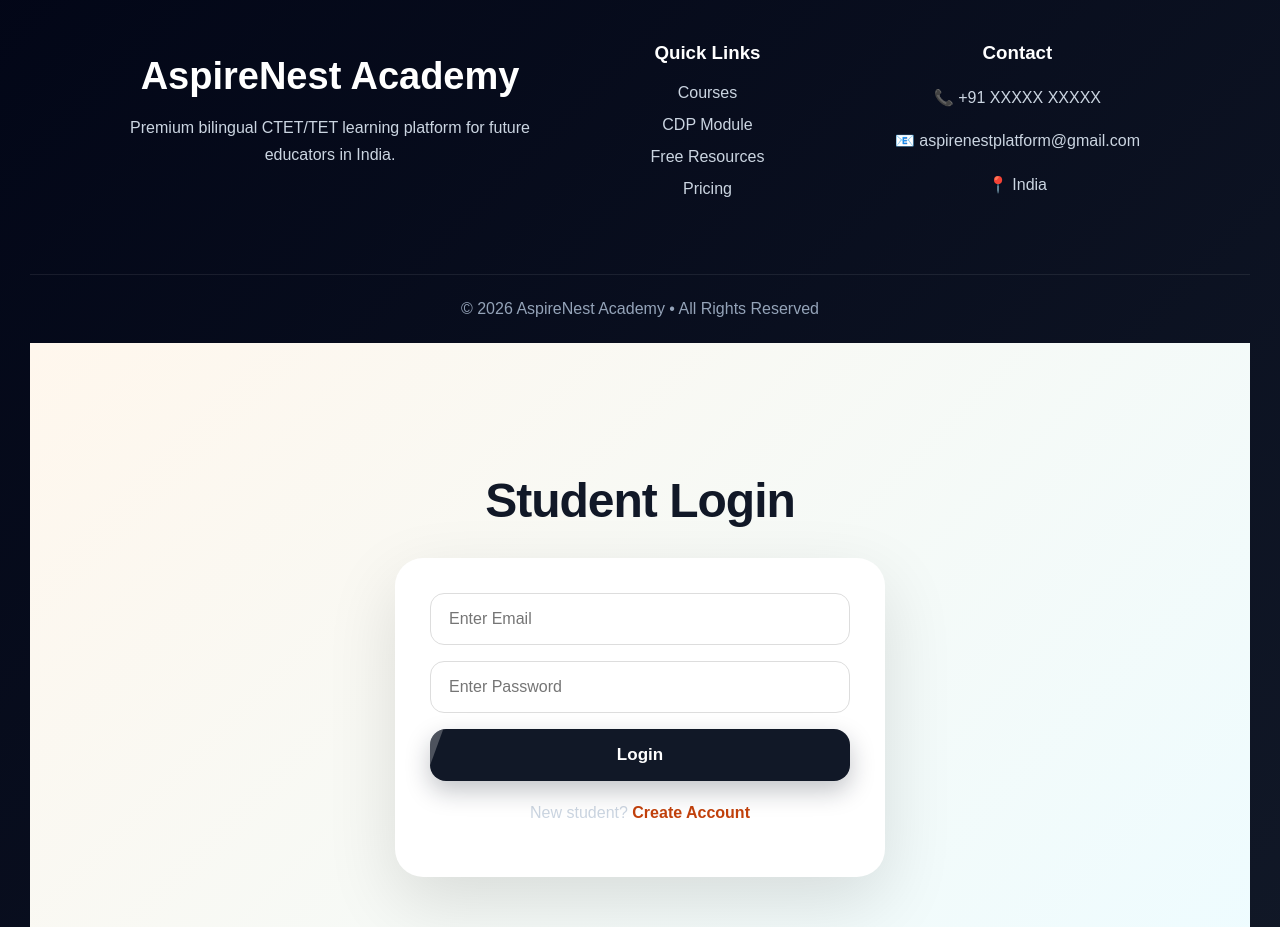
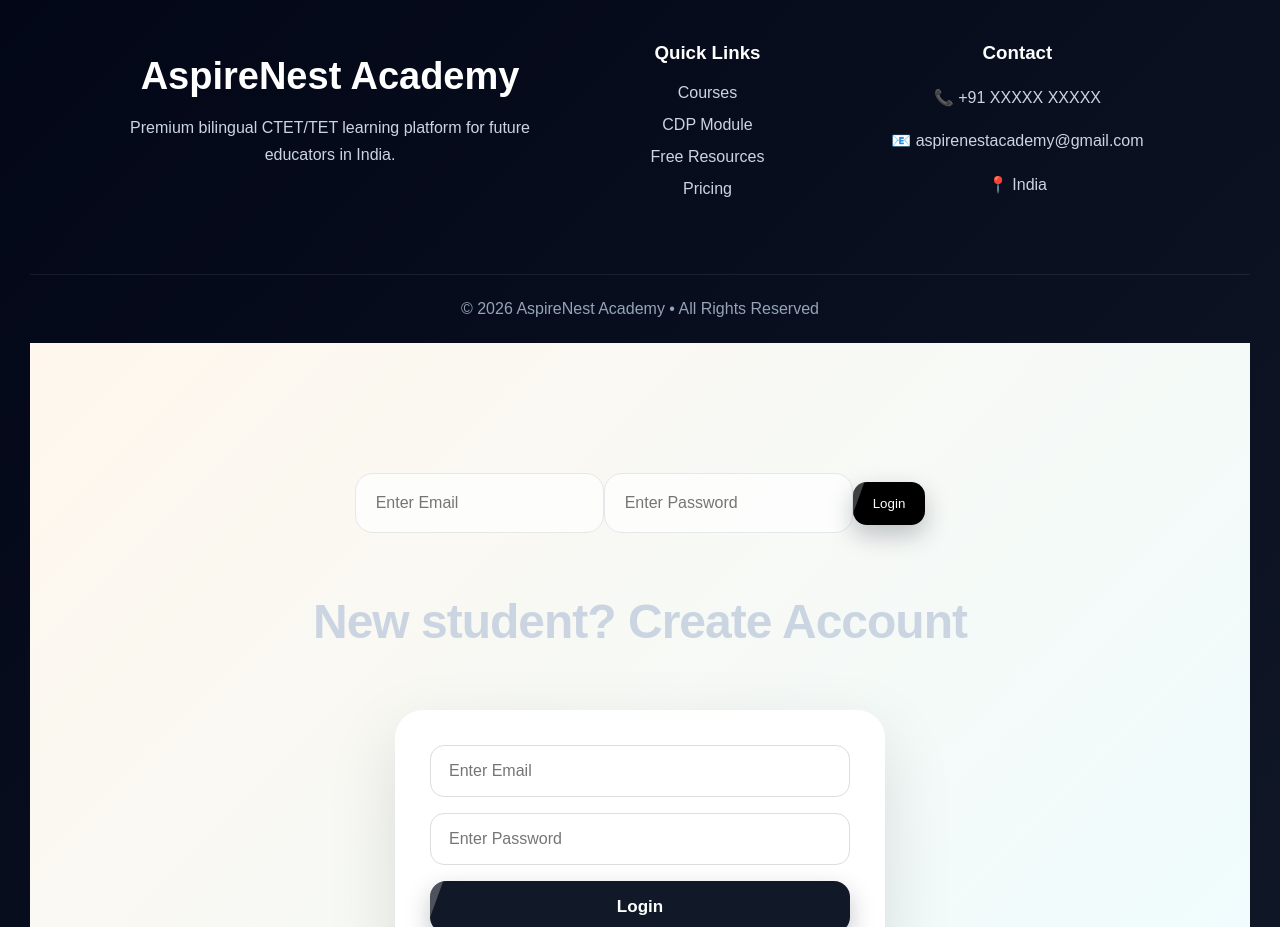
Before and after one commit to rakeshrana8590-star/aspirenest-academy, a React (Create React App) app: page / in a window 1280 px wide. Shown: the part 10680-11607 px from the top of the page. Built offline with nearby package versions, Linux system fonts and the light colour scheme.

Commit message:
Firebase auth setup completed

```diff
--- a/src/App.js
+++ b/src/App.js
@@ -1,8 +1,31 @@
+import { auth } from "./firebase";
+import {
+  createUserWithEmailAndPassword,
+  signInWithEmailAndPassword
+} from "firebase/auth";
 import React, { useState } from 'react';
 import './style.css';
 export default function App() {
   const [selectedCourse, setSelectedCourse] = useState(null);
+  const [email, setEmail] = useState("");
+  const [password, setPassword] = useState("");
+  const handleRegister = async () => {
+    try {
+      await createUserWithEmailAndPassword(auth, email, password);
+      alert("Account Created Successfully 🚀");
+    } catch (error) {
+      alert(error.message);
+    }
+  };
 
+  const handleLogin = async () => {
+    try {
+      await signInWithEmailAndPassword(auth, email, password);
+      alert("Login Successful ✅");
+    } catch (error) {
+      alert(error.message);
+    }
+  };
   const courseDetails = {
     paper1: {
       title: 'CTET Paper I',
@@ -684,7 +707,7 @@ export default function App() {
 
             <p>📞 +91 XXXXX XXXXX</p>
 
-            <p>📧 aspirenestplatform@gmail.com</p>
+            <p>📧 aspirenestacademy@gmail.com</p>
 
             <p>📍 India</p>
           </div>
@@ -694,16 +717,34 @@ export default function App() {
           © 2026 AspireNest Academy • All Rights Reserved
         </div>
         <section id="login" className="loginSection">
-          <h2>Student Login</h2>
+          <h2><input
+  type="email"
+  placeholder="Enter Email"
+  value={email}
+  onChange={(e) => setEmail(e.target.value)}
+/>
+
+<input
+  type="password"
+  placeholder="Enter Password"
+  value={password}
+  onChange={(e) => setPassword(e.target.value)}
+/>
+
+<button onClick={handleLogin}>Login</button>
+
+<p>
+  New student? <span onClick={handleRegister}>Create Account</span>
+</p></h2>
 
           <div className="loginBox">
             <input type="text" placeholder="Enter Email" />
             <input type="password" placeholder="Enter Password" />
 
-            <button>Login</button>
+            <button onClick={handleLogin}>Login</button>
 
             <p>
-              New student? <span>Create Account</span>
+            New student? <span onClick={handleRegister}>Create Account</span>
             </p>
           </div>
         </section>
--- a/src/firebase.js
+++ b/src/firebase.js
@@ -1 +1,17 @@
-// Firebase setup temporary disabled
+import { initializeApp } from "firebase/app";
+import { getAnalytics } from "firebase/analytics";
+import { getAuth } from "firebase/auth";
+const firebaseConfig = {
+  apiKey: "AIzaSyCmNoqrNkHnVn-WlJYvL6HXJvFtMQ6UNRA",
+  authDomain: "aspirenest-platform.firebaseapp.com",
+  projectId: "aspirenest-platform",
+  storageBucket: "aspirenest-platform.firebasestorage.app",
+  messagingSenderId: "101391171622",
+  appId: "1:101391171622:web:ee1a6458e605c00d47a6e7",
+  measurementId: "G-YZ8K9YSP4S"
+};
+
+const app = initializeApp(firebaseConfig);
+const analytics = getAnalytics(app);
+export const auth = getAuth(app);
+export default app;
```
Also changed, not shown: package.json (+12 -1 lines), 1 other file (tests, documents, lock files or other folders).
